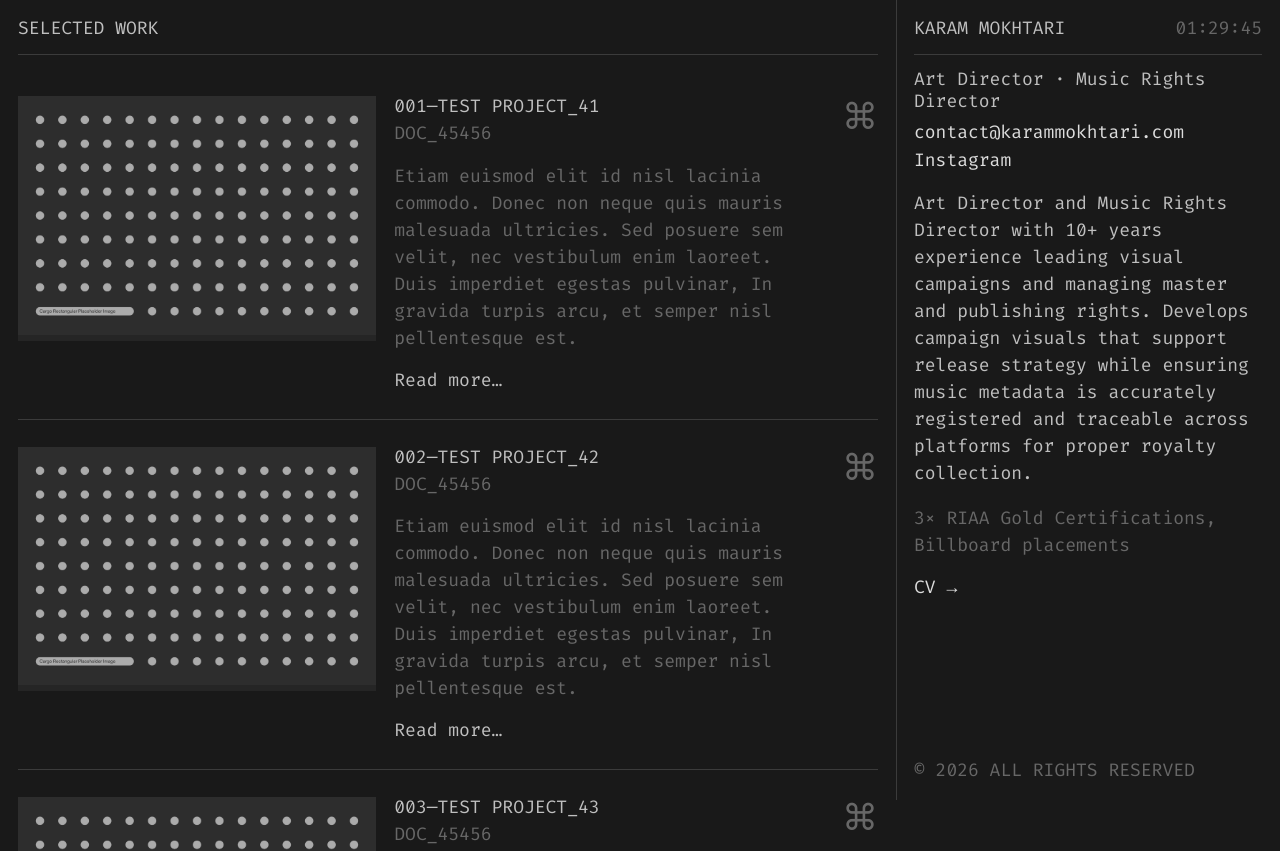
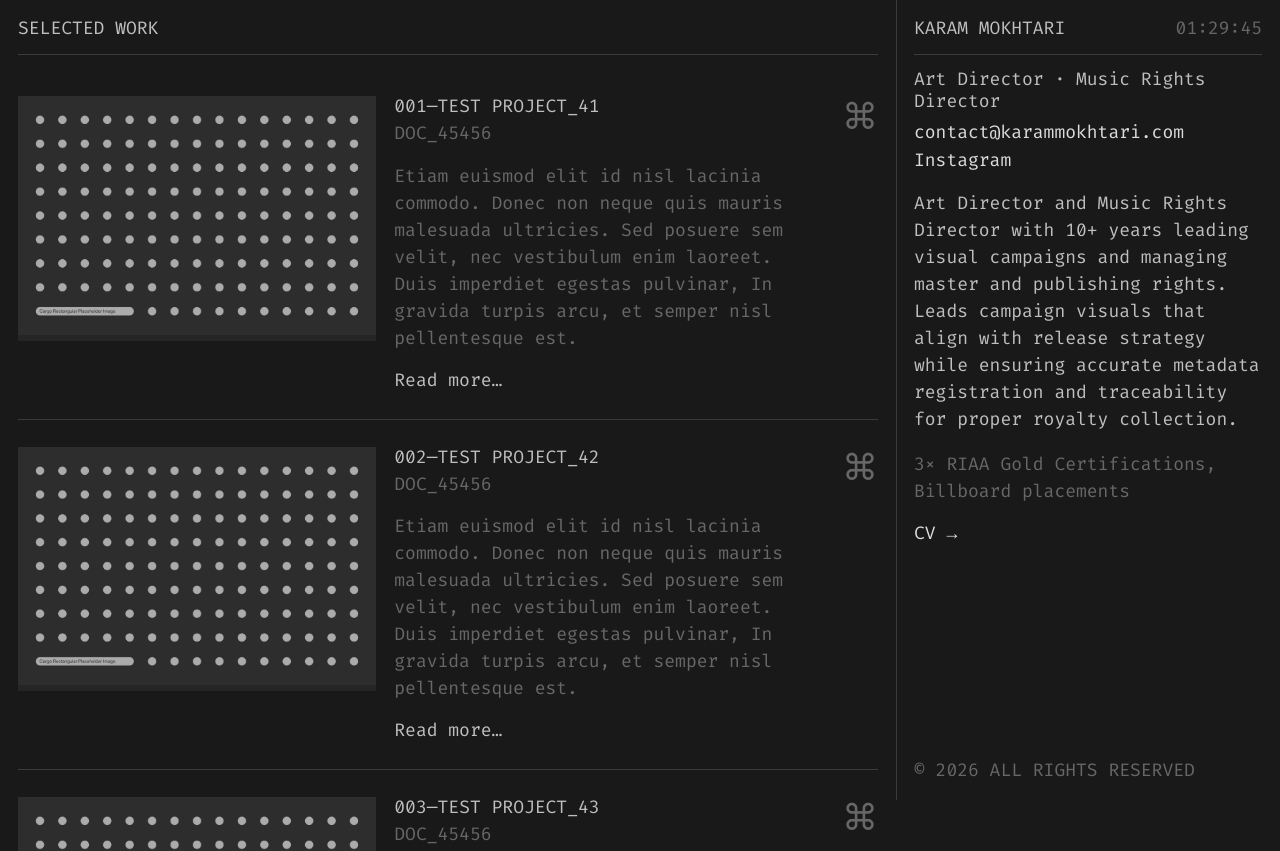
Before and after one commit to karammokhtari/portfolio, a React (Vite) app: page / in a window 1280 px wide. Shown: the top 851 px of the page. Built offline with nearby package versions, Linux system fonts and the light colour scheme.

Commit message:
Update metadata.js

```diff
--- a/src/data/metadata.js
+++ b/src/data/metadata.js
@@ -6,7 +6,7 @@ export const profileMetadata = {
     label: 'Instagram',
   },
   description: [
-    'Art Director and Music Rights Director with 10+ years experience leading visual campaigns and managing master and publishing rights. Develops campaign visuals that support release strategy while ensuring music metadata is accurately registered and traceable across platforms for proper royalty collection.',
+    'Art Director and Music Rights Director with 10+ years leading visual campaigns and managing master and publishing rights. Leads campaign visuals that align with release strategy while ensuring accurate metadata registration and traceability for proper royalty collection.',
     '3× RIAA Gold Certifications, Billboard placements',
   ],
 }
```
